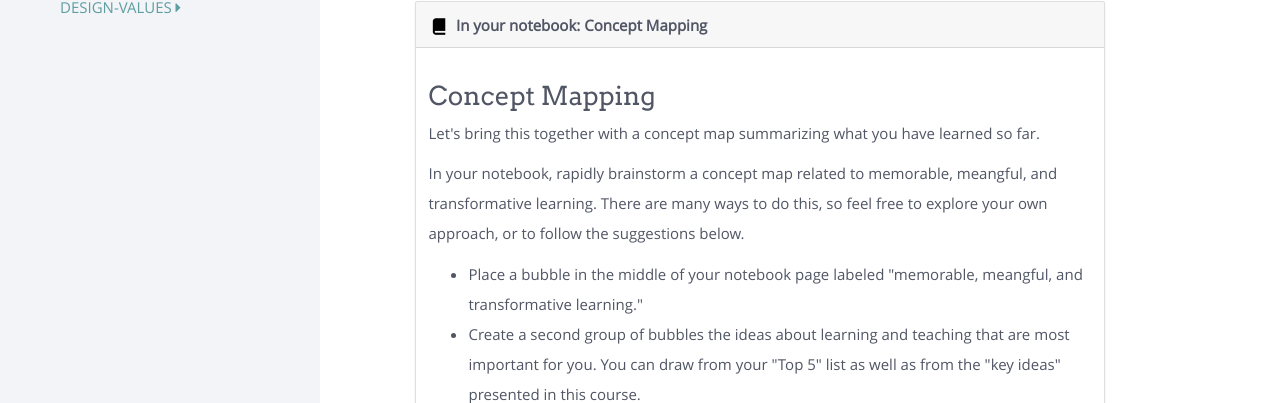
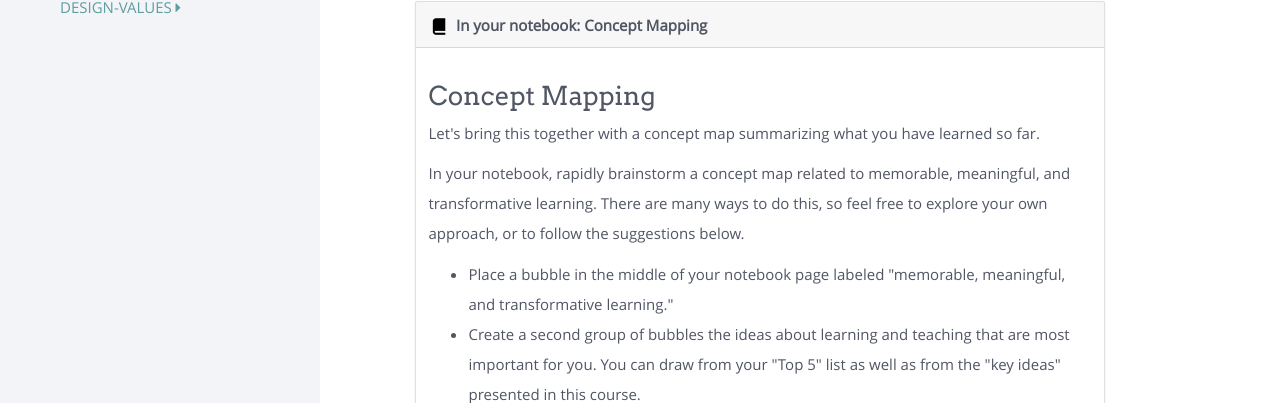
Before and after one commit to UCLALibrary/foundations, a Jekyll site: the page built from modules/key-ideas/_posts/2000-01-06-what-is-missing.md, in a window 1280 px wide. Shown: the part 761-1164 px from the top of the page. Built offline with Jekyll 4.4.1, drawn with Linux system fonts in a browser that asks for light colours; nearby versions of some CDN libraries; comment, search, counter and statistics services are not loaded.

Commit message:
fix typos

```diff
--- a/modules/key-ideas/_posts/2000-01-06-what-is-missing.md
+++ b/modules/key-ideas/_posts/2000-01-06-what-is-missing.md
@@ -16,9 +16,9 @@ So far you have identified your top charactertistics for memorable, meaningful,
   <div class="card-body">
     <h3 class="card-title">Concept Mapping</h3>
     <p class="card-text">Let's bring this together with a concept map summarizing what you have learned so far.</p>
-    <p>In your notebook, rapidly brainstorm a concept map related to memorable, meangful, and transformative learning. There are many ways to do this, so feel free to explore your own approach, or to follow the suggestions below.</p>
+    <p>In your notebook, rapidly brainstorm a concept map related to memorable, meaningful, and transformative learning. There are many ways to do this, so feel free to explore your own approach, or to follow the suggestions below.</p>
     <ul>
-        <li>Place a bubble in the middle of your notebook page labeled "memorable, meangful, and transformative learning."</li>
+        <li>Place a bubble in the middle of your notebook page labeled "memorable, meaningful, and transformative learning."</li>
         <li>Create a second group of bubbles the ideas about learning and teaching that are most important for you. You can draw from your "Top 5" list as well as from the "key ideas" presented in this course.</li>
         <li>Next - add things we have missed. What ideas do you want to add to your concept map that we have not yet discussed? Resilience? Empathy? ....? Add the ideas we have missed to your concept map.</li>
     </ul>
```
